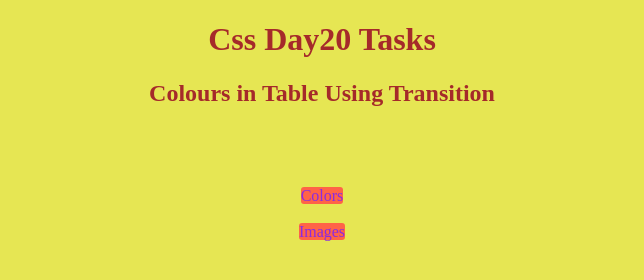
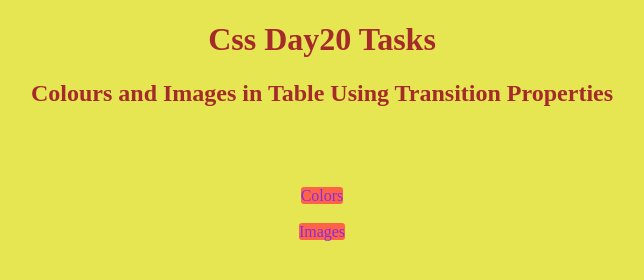
Before and after one commit to priyatham87/CssDay20, a plain HTML site: page index.html in a window 1280 px wide. Shown: the whole page, without its empty margins (318-962 px from the left). Drawn offline with Linux system fonts and the light colour scheme.

Commit message:
Css Day20 Tasks

```diff
--- a/index.html
+++ b/index.html
@@ -29,7 +29,7 @@
 <body>
     <center>
         <h1>Css Day20 Tasks</h1>
-        <h2>Colours in Table Using Transition</h2>
+        <h2>Colours and Images in Table Using Transition Properties</h2>
         <a href="./Transition/ColorsInTable.html">Colors</a>
         <br>
         <br>
```
